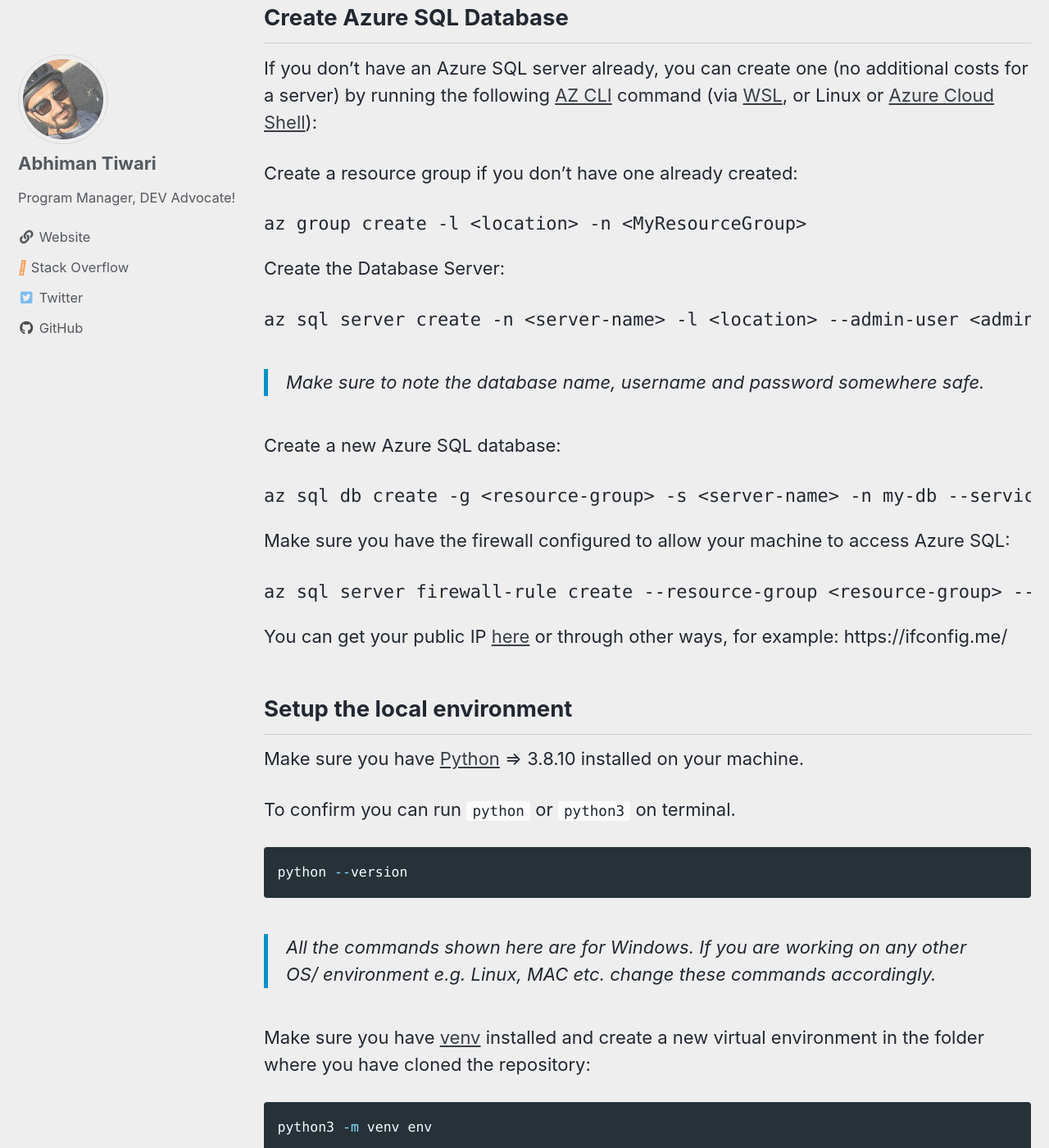
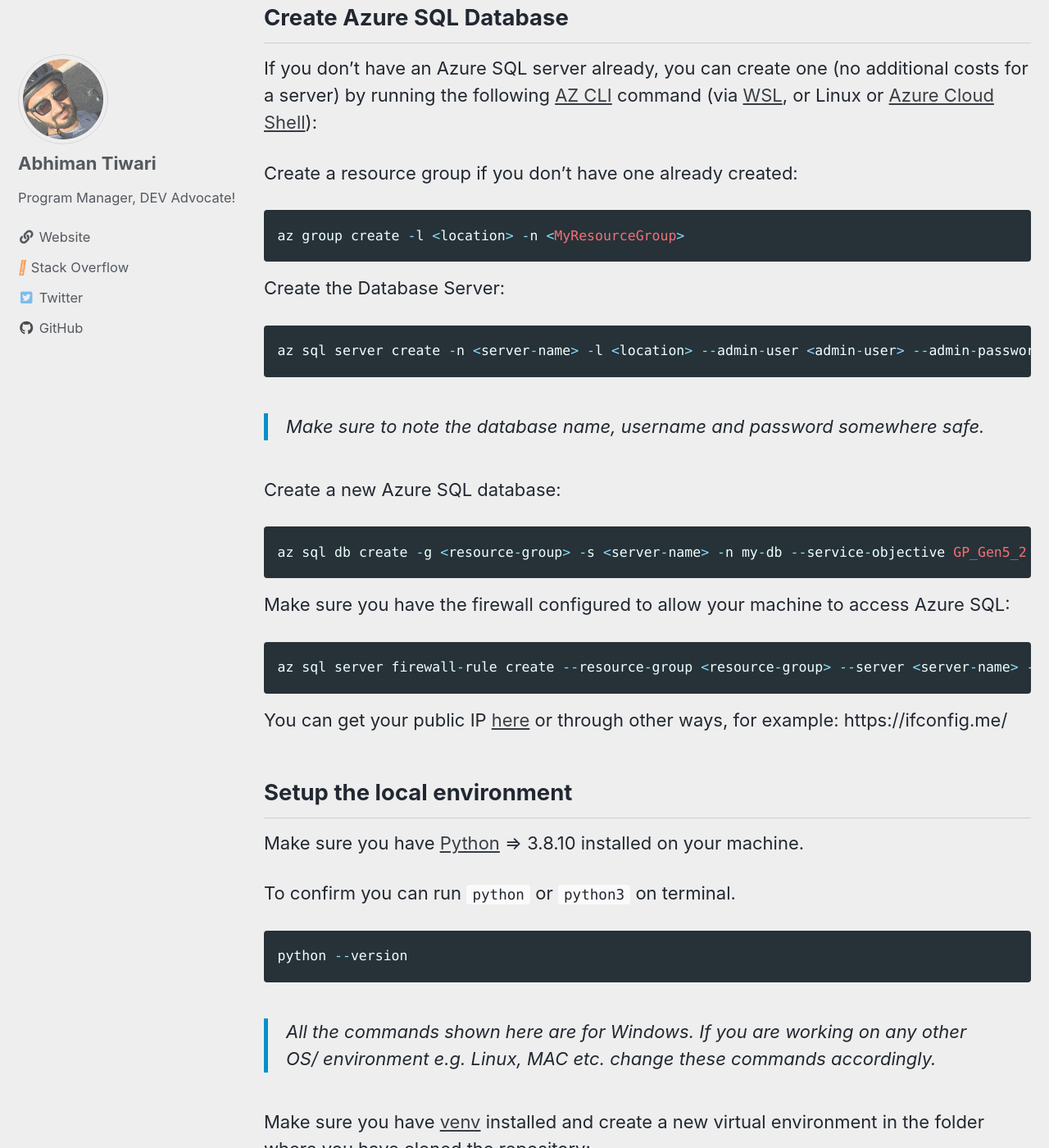
Before and after one commit to abhimantiwari/abhimantiwari.github.io, a Jekyll site: the page built from _posts/2022-01-29-REST-API-with-Django-and-AzureSQL.md, in a window 1280 px wide and 1400 px high, scrolled down 2000 px. Shown: the whole window at 82% size. Built offline with Jekyll 4.4.1, drawn with Linux system fonts in a browser that asks for light colours; cached includes are drawn as plain includes; comment, search, counter and statistics services are not loaded; some of the changed text lies outside the part shown.

Commit message:
minor formatting changes

````diff
--- a/_posts/2022-01-29-REST-API-with-Django-and-AzureSQL.md
+++ b/_posts/2022-01-29-REST-API-with-Django-and-AzureSQL.md
@@ -64,13 +64,13 @@
 
 Create a resource group if you don't have one already created:
 
-```azurecli-interactive
+```ruby
 az group create -l <location> -n <MyResourceGroup>
 ```
 
 Create the Database Server:
 
-```azurecli-interactive
+```ruby
 az sql server create -n <server-name> -l <location> --admin-user <admin-user> --admin-password <admin-password> -g <resource-group>
 ```
 
@@ -78,13 +78,13 @@
 
 Create a new Azure SQL database:
 
-```azurecli-interactive
+```ruby
 az sql db create -g <resource-group> -s <server-name> -n my-db --service-objective GP_Gen5_2
 ```
 
 Make sure you have the firewall configured to allow your machine to access Azure SQL:
 
-```azurecli-interactive
+```ruby
 az sql server firewall-rule create --resource-group <resource-group> --server <server-name> --name AllowMyClientIP_1 --start-ip-address <your_public_ip> --end-ip-address <your_public_ip>
 ```
 
@@ -289,13 +289,13 @@
 
 You'll need to login to your account using the [az login](https://docs.microsoft.com/en-us/cli/azure/authenticate-azure-cli) command.
 
-```azurecli
+```ruby
 az login
 ```
 
 If you have multiple subscriptions, choose the appropriate subscription in which the resource should be created. Select the specific subscription ID under your account using [az account set](https://docs.microsoft.com/en-us/cli/azure/account?view=azure-cli-latest) command. Substitute the subscription ID property from the az login output for your subscription into the subscription ID placeholder.
 
-```azurecli
+```ruby
 az account set --subscription <subscription id>
 ```
 
@@ -327,7 +327,7 @@
 
 > [az webapp up](https://docs.microsoft.com/en-us/cli/azure/webapp?view=azure-cli-latest#az-webapp-up) create a webapp and deploy code from a local workspace to the app. Python apps are created as Linux apps by default.
 
-```azurecli
+```ruby
 # Create a web app and deploy the code
 az webapp up -g <MyResourceGroup> -l <location> -p <azure-sql-db-django-plan> --sku B1 -n <azure-sql-db-django-api> -r 'PYTHON:3.9'
 
````
